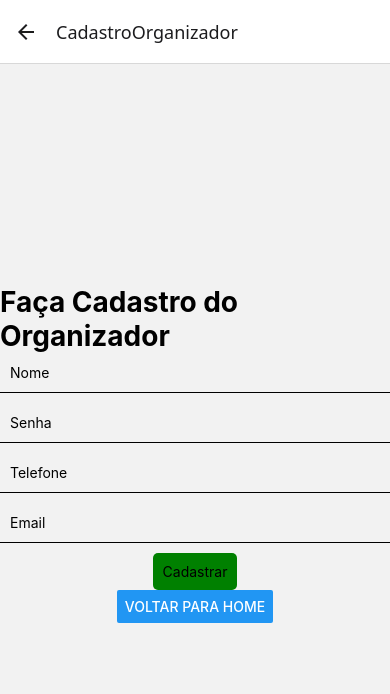
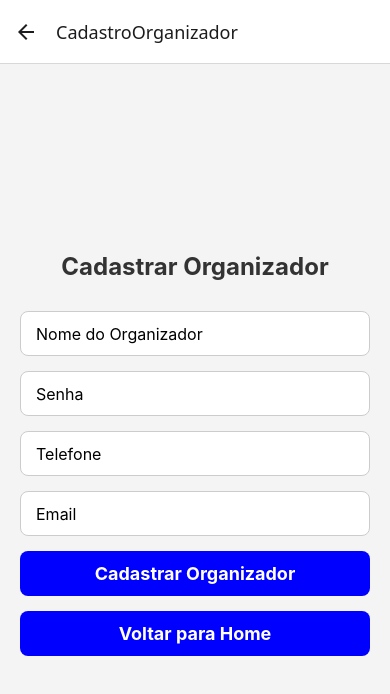
Before and after one commit to MateusC2/AulasMobile, a React Native app in the folder meuAppp/: screen /CadastroOrganizador in a window 390 px wide. Shown: the top 694 px of the page. Built offline with nearby package versions, Linux system fonts and the light colour scheme.

Commit message:
implementação do request token para cadastrar/gets

```diff
--- /dev/null
+++ b/meuAppp/src/components/DateTimePicker.js
@@ -0,0 +1,51 @@
+import React, {useState} from "react";
+import {View, Button} from "react-native"
+import DateTimePicker from "react-native-modal-datetime-picker"
+
+const DateTimePickero = ({type, buttonTitle, dateKey, setValue}) =>{
+
+    const [isDatePickerVisable, setDatePickerVisibility] = useState(false);
+
+    const showDatePicker = ()=>{
+        setDatePickerVisibility(true);
+    }
+
+    const hideDatePicker = ()=>{
+        setDatePickerVisibility(false);
+    }
+
+    const handleConfirm = (date) =>{
+        if(type === "time"){
+            const hour = date.getHours();
+            const minute = date.getMinutes();
+            const formattedTime = `${hour}:${minute}`;
+            setValue((prevState)=>({
+                ...prevState,
+                [dateKey]:formattedTime
+            }))
+        }
+        else {
+            setValue((prevState)=>({
+                ...prevState,
+                [dateKey]:date, // date:AAAA:MM:DD
+            }))
+        }
+        hideDatePicker();
+    }
+
+    return(
+        <View>
+            <Button title={buttonTitle} onPress={showDatePicker}/>
+            <DateTimePicker
+            isVisible={isDatePickerVisable}
+            mode={type}
+            locale="pt-BR"
+            onConfirm={handleConfirm}
+            onCancel={hideDatePicker}
+            textColor="#000"
+            />
+        </View>
+    )
+};
+
+export default DateTimePickero;
--- a/meuAppp/src/screens/Cadastro.js
+++ b/meuAppp/src/screens/Cadastro.js
@@ -134,7 +134,7 @@ const styles = StyleSheet.create({
     color: "#333",
   },
   registerButton: {
-    backgroundColor: "#007bff", // Cor verde para cadastro
+    backgroundColor: "blue", // Cor verde para cadastro
     paddingVertical: 10,
     paddingHorizontal: 10,
     borderRadius: 8,
@@ -149,7 +149,7 @@ const styles = StyleSheet.create({
     fontWeight: "bold",
   },
   loginButton: {
-    backgroundColor: "#007bff",
+    backgroundColor: "blue",
     paddingVertical: 12,
     paddingHorizontal: 12,
     width: "100%",
--- a/meuAppp/src/screens/CadastroEvento.js
+++ b/meuAppp/src/screens/CadastroEvento.js
@@ -9,6 +9,7 @@ import {
   Button,
 } from "react-native";
 import api from "../axios/axios";
+import DateTimePickero from "../components/DateTimePicker";
 
 export default function CadastroEvento({ navigation }) {
   const [evento, setEvento] = useState({
@@ -23,7 +24,8 @@ export default function CadastroEvento({ navigation }) {
     await api.postCadastroEvento(evento).then(
       (response) => {
         console.log(response.data.message);
-        Alert.alert("OK", response.data.message);
+        Alert.alert("Sucesso", response.data.message);
+        setEvento({ nome: "", descricao: "", data_hora: "", local: "", fk_id_organizador: "" });
       },
       (error) => {
         console.log(error.response.data.error);
@@ -34,57 +36,52 @@ export default function CadastroEvento({ navigation }) {
 
   return (
     <View style={styles.container}>
-      <Text style={styles.tittle}>Faça Cadastro do evento</Text>
+      <Text style={styles.title}>Cadastrar Evento</Text>
       <TextInput
         style={styles.input}
-        placeholder="Nome"
+        placeholder="Nome do Evento"
         value={evento.nome}
-        onChangeText={(value) => {
-          setEvento({ ...evento, nome: value });
-        }}
-      ></TextInput>
+        onChangeText={(value) => setEvento({ ...evento, nome: value })}
+      />
 
       <TextInput
         style={styles.input}
-        placeholder="descricao"
+        placeholder="Descrição do Evento"
+        multiline
+        numberOfLines={3}
         value={evento.descricao}
-        onChangeText={(value) => {
-          setEvento({ ...evento, descricao: value });
-        }}
-      ></TextInput>
-      <TextInput
-        style={styles.input}
-        placeholder="data_hora"
-        value={evento.data_hora}
-        onChangeText={(value) => {
-          setEvento({ ...evento, data_hora: value });
-        }}
-      ></TextInput>
-      <TextInput
-        style={styles.input}
-        placeholder="Local"
-        value={evento.local}
-        onChangeText={(value) => {
-          setEvento({ ...evento, local: value });
-        }}
-      ></TextInput>
+        onChangeText={(value) => setEvento({ ...evento, descricao: value })}
+      />
+
+      <View style={styles.dateTimePickerContainer}>
+        <DateTimePickero
+          type={"date"}
+          buttonTitle={evento.data_hora === "" ? "Data do Evento": evento.data_hora.toLocaleString()}
+          setValue={setEvento}
+          dateKey={"data_hora"}
+        />
+      </View>
 
       <TextInput
         style={styles.input}
-        placeholder="FK id do Organizador"
+        placeholder="Local do Evento"
+        value={evento.local}
+        onChangeText={(value) => setEvento({ ...evento, local: value })}
+      />
+
+      <TextInput
+        style={styles.input}
+        placeholder="ID do Organizador"
         keyboardType="numeric"
         value={evento.fk_id_organizador}
-        onChangeText={(value) => {
-          setEvento({ ...evento, fk_id_organizador: value });
-        }}
-      ></TextInput>
-      <TouchableOpacity onPress={handleCadastroEvento} style={styles.button}>
-        <Text>Cadastrar</Text>
+        onChangeText={(value) => setEvento({ ...evento, fk_id_organizador: value })}
+      />
+      <TouchableOpacity style={styles.cadastroButton} onPress={handleCadastroEvento}>
+        <Text style={styles.cadastroButtonText}>Cadastrar Evento</Text>
       </TouchableOpacity>
-      <Button
-        title="Voltar para Home"
-        onPress={() => navigation.navigate("Home")}
-      />
+      <TouchableOpacity style={styles.voltarButton} onPress={() => navigation.navigate("Home")}>
+        <Text style={styles.voltarButtonText}>Voltar para Home</Text>
+      </TouchableOpacity>
     </View>
   );
 }
@@ -92,23 +89,62 @@ export default function CadastroEvento({ navigation }) {
 const styles = StyleSheet.create({
   container: {
     flex: 1,
+    padding: 20,
+    backgroundColor: "#f4f4f4",
     justifyContent: "center",
     alignItems: "center",
   },
-  tittle: {
-    fontSize: 28,
+  title: {
+    fontSize: 24,
     fontWeight: "bold",
+    marginBottom: 30,
+    color: "#333",
+    textAlign: "center",
   },
   input: {
     width: "100%",
-    height: 40,
-    borderBottomWidth: 1,
-    marginBottom: 10,
-    paddingHorizontal: 10,
+    height: 45,
+    borderColor: "#ccc",
+    borderWidth: 1,
+    borderRadius: 8,
+    marginBottom: 15,
+    paddingHorizontal: 15,
+    backgroundColor: "#fff",
+    fontSize: 16,
   },
-  button: {
-    backgroundColor: "green",
-    padding: 10,
-    borderRadius: 5,
+  dateTimePickerContainer: {
+    width: "100%",
+    borderColor: "#ccc",
+    borderWidth: 1,
+    borderRadius: 8,
+    marginBottom: 15,
+    backgroundColor: "#fff",
+    paddingHorizontal: 15,
+    paddingVertical: 12, // Ajuste o padding vertical para alinhar com os inputs
+  },
+  cadastroButton: {
+    backgroundColor: "blue",
+    paddingVertical: 12,
+    borderRadius: 8,
+    alignItems: "center",
+    marginBottom: 15,
+    width: "100%",
+  },
+  cadastroButtonText: {
+    color: "#fff",
+    fontSize: 18,
+    fontWeight: "bold",
+  },
+  voltarButton: {
+    backgroundColor: "blue",
+    paddingVertical: 12,
+    borderRadius: 8,
+    alignItems: "center",
+    width: "100%",
+  },
+  voltarButtonText: {
+    color: "#fff",
+    fontSize: 18,
+    fontWeight: "bold",
   },
 });
--- a/meuAppp/src/screens/CadastroIngresso.js
+++ b/meuAppp/src/screens/CadastroIngresso.js
@@ -14,14 +14,16 @@ export default function CadastroIngresso({ navigation }) {
   const [ingresso, setIngresso] = useState({
     preco: "",
     tipo: "",
-    fk_id_ingresso: "",
+    fk_id_evento: "",
   });
 
   async function handleCadastroIngresso() {
     await api.postCadastroIngresso(ingresso).then(
       (response) => {
         console.log(response.data.message);
-        Alert.alert("OK", response.data.message);
+        Alert.alert("Sucesso", response.data.message);
+        // Opcional: Limpar os campos após o cadastro bem-sucedido
+        setIngresso({ preco: "", tipo: "", fk_id_evento: "" });
       },
       (error) => {
         console.log(error.response.data.error);
@@ -32,41 +34,35 @@ export default function CadastroIngresso({ navigation }) {
 
   return (
     <View style={styles.container}>
-      <Text style={styles.tittle}>Faça Cadastro do ingresso</Text>
+      <Text style={styles.title}>Cadastrar Ingresso</Text>
       <TextInput
         style={styles.input}
-        placeholder="Preço do ingresso"
+        placeholder="Preço do Ingresso"
+        keyboardType="numeric"
         value={ingresso.preco}
-        onChangeText={(value) => {
-          setIngresso({ ...ingresso, preco: value });
-        }}
-      ></TextInput>
+        onChangeText={(value) => setIngresso({ ...ingresso, preco: value })}
+      />
 
       <TextInput
         style={styles.input}
-        placeholder="tipo"
+        placeholder="Tipo de Ingresso (ex: VIP, Comum)"
         value={ingresso.tipo}
-        onChangeText={(value) => {
-          setIngresso({ ...ingresso, tipo: value });
-        }}
-      ></TextInput>
+        onChangeText={(value) => setIngresso({ ...ingresso, tipo: value })}
+      />
       <TextInput
         style={styles.input}
-        placeholder="Fk Id do Evento"
+        placeholder="ID do Evento"
         keyboardType="numeric"
         value={ingresso.fk_id_evento}
-        onChangeText={(value) => {
-          setIngresso({ ...ingresso, fk_id_evento: value });
-        }}
-      ></TextInput>
+        onChangeText={(value) => setIngresso({ ...ingresso, fk_id_evento: value })}
+      />
 
-      <TouchableOpacity onPress={handleCadastroIngresso} style={styles.button}>
-        <Text>Cadastrar</Text>
+      <TouchableOpacity style={styles.cadastroButton} onPress={handleCadastroIngresso}>
+        <Text style={styles.cadastroButtonText}>Cadastrar Ingresso</Text>
       </TouchableOpacity>
-      <Button
-        title="Voltar para Home"
-        onPress={() => navigation.navigate("Home")}
-      />
+      <TouchableOpacity style={styles.voltarButton} onPress={() => navigation.navigate("Home")}>
+        <Text style={styles.voltarButtonText}>Voltar para Home</Text>
+      </TouchableOpacity>
     </View>
   );
 }
@@ -74,23 +70,52 @@ export default function CadastroIngresso({ navigation }) {
 const styles = StyleSheet.create({
   container: {
     flex: 1,
+    padding: 20,
+    backgroundColor: "#f4f4f4",
     justifyContent: "center",
     alignItems: "center",
   },
-  tittle: {
-    fontSize: 28,
+  title: {
+    fontSize: 24,
     fontWeight: "bold",
+    marginBottom: 30,
+    color: "#333",
+    textAlign: "center",
   },
   input: {
     width: "100%",
-    height: 40,
-    borderBottomWidth: 1,
-    marginBottom: 10,
-    paddingHorizontal: 10,
+    height: 45,
+    borderColor: "#ccc",
+    borderWidth: 1,
+    borderRadius: 8,
+    marginBottom: 15,
+    paddingHorizontal: 15,
+    backgroundColor: "#fff",
+    fontSize: 16,
   },
-  button: {
-    backgroundColor: "green",
-    padding: 10,
-    borderRadius: 5,
+  cadastroButton: {
+    backgroundColor: "blue",
+    paddingVertical: 12,
+    borderRadius: 8,
+    alignItems: "center",
+    marginBottom: 15,
+    width: "100%",
+  },
+  cadastroButtonText: {
+    color: "#fff",
+    fontSize: 18,
+    fontWeight: "bold",
+  },
+  voltarButton: {
+    backgroundColor: "blue",
+    paddingVertical: 12,
+    borderRadius: 8,
+    alignItems: "center",
+    width: "100%",
+  },
+  voltarButtonText: {
+    color: "#fff",
+    fontSize: 18,
+    fontWeight: "bold",
   },
 });
--- a/meuAppp/src/screens/CadastroOrganizador.js
+++ b/meuAppp/src/screens/CadastroOrganizador.js
@@ -22,7 +22,9 @@ export default function CadastroOrganizador({ navigation }) {
     await api.postCadastroOrganizador(orgs).then(
       (response) => {
         console.log(response.data.message);
-        Alert.alert("OK", response.data.message);
+        Alert.alert("Sucesso", response.data.message);
+        // Opcional: Limpar os campos após o cadastro bem-sucedido
+        setOrg({ nome: "", senha: "", email: "", telefone: "" });
       },
       (error) => {
         console.log(error.response.data.error);
@@ -33,53 +35,44 @@ export default function CadastroOrganizador({ navigation }) {
 
   return (
     <View style={styles.container}>
-      <Text style={styles.tittle}>Faça Cadastro do Organizador</Text>
+      <Text style={styles.title}>Cadastrar Organizador</Text>
       <TextInput
         style={styles.input}
-        placeholder="Nome"
+        placeholder="Nome do Organizador"
         value={orgs.nome}
-        onChangeText={(value) => {
-          setOrg({ ...orgs, nome: value });
-        }}
-      ></TextInput>
+        onChangeText={(value) => setOrg({ ...orgs, nome: value })}
+      />
 
       <TextInput
         style={styles.input}
         placeholder="Senha"
+        secureTextEntry // Para ocultar a senha
         value={orgs.senha}
-        onChangeText={(value) => {
-          setOrg({ ...orgs, senha: value });
-        }}
-      ></TextInput>
+        onChangeText={(value) => setOrg({ ...orgs, senha: value })}
+      />
 
       <TextInput
         style={styles.input}
         placeholder="Telefone"
-        keyboardType="numeric"
+        keyboardType="phone-pad"
         value={orgs.telefone}
-        onChangeText={(value) => {
-          setOrg({ ...orgs, telefone: value });
-        }}
-      ></TextInput>
+        onChangeText={(value) => setOrg({ ...orgs, telefone: value })}
+      />
 
       <TextInput
         style={styles.input}
         placeholder="Email"
+        keyboardType="email-address"
         value={orgs.email}
-        onChangeText={(value) => {
-          setOrg({ ...orgs, email: value });
-        }}
-      ></TextInput>
-      <TouchableOpacity
-        onPress={handleCadastroOrganizador}
-        style={styles.button}
-      >
-        <Text>Cadastrar</Text>
+        onChangeText={(value) => setOrg({ ...orgs, email: value })}
+      />
+
+      <TouchableOpacity style={styles.cadastroButton} onPress={handleCadastroOrganizador}>
+        <Text style={styles.cadastroButtonText}>Cadastrar Organizador</Text>
       </TouchableOpacity>
-      <Button
-        title="Voltar para Home"
-        onPress={() => navigation.navigate("Home")}
-      />
+      <TouchableOpacity style={styles.voltarButton} onPress={() => navigation.navigate("Home")}>
+        <Text style={styles.voltarButtonText}>Voltar para Home</Text>
+      </TouchableOpacity>
     </View>
   );
 }
@@ -87,23 +80,52 @@ export default function CadastroOrganizador({ navigation }) {
 const styles = StyleSheet.create({
   container: {
     flex: 1,
+    padding: 20,
+    backgroundColor: "#f4f4f4",
     justifyContent: "center",
     alignItems: "center",
   },
-  tittle: {
-    fontSize: 28,
+  title: {
+    fontSize: 24,
     fontWeight: "bold",
+    marginBottom: 30,
+    color: "#333",
+    textAlign: "center",
   },
   input: {
     width: "100%",
-    height: 40,
-    borderBottomWidth: 1,
-    marginBottom: 10,
-    paddingHorizontal: 10,
+    height: 45,
+    borderColor: "#ccc",
+    borderWidth: 1,
+    borderRadius: 8,
+    marginBottom: 15,
+    paddingHorizontal: 15,
+    backgroundColor: "#fff",
+    fontSize: 16,
   },
-  button: {
-    backgroundColor: "green",
-    padding: 10,
-    borderRadius: 5,
+  cadastroButton: {
+    backgroundColor: "blue",
+    paddingVertical: 12,
+    borderRadius: 8,
+    alignItems: "center",
+    marginBottom: 15,
+    width: "100%",
+  },
+  cadastroButtonText: {
+    color: "#fff",
+    fontSize: 18,
+    fontWeight: "bold",
+  },
+  voltarButton: {
+    backgroundColor: "blue",
+    paddingVertical: 12,
+    borderRadius: 8,
+    alignItems: "center",
+    width: "100%",
+  },
+  voltarButtonText: {
+    color: "#fff",
+    fontSize: 18,
+    fontWeight: "bold",
   },
 });
--- a/meuAppp/src/screens/EventosScreen.js
+++ b/meuAppp/src/screens/EventosScreen.js
@@ -11,6 +11,7 @@ import {
     TextInput,
     Alert,
 } from "react-native";
+import { useNavigation } from "@react-navigation/native";
 import * as SecureStore from "expo-secure-store";
 
 export default function EventoScreen() {
@@ -72,9 +73,16 @@ export default function EventoScreen() {
             console.log("Erro ao buscar ingressos", error.response);
         }
     }
-
+    const navigation = useNavigation()
     return (
         <View style={styles.container}>
+            <TouchableOpacity onPress={()=>{
+                navigation.navigate("CadastroEvento");
+            }}>
+                <Text>
+                    Criar Novo Evento
+                </Text>
+            </TouchableOpacity>
             <Text style={styles.title}>Eventos Disponíveis</Text>
             {loading ? (
                 <ActivityIndicator size="large" color="#007bff" />
--- a/meuAppp/src/screens/Home.js
+++ b/meuAppp/src/screens/Home.js
@@ -1,25 +1,34 @@
 import React from "react";
-import { View, Button, StyleSheet } from "react-native";
+import { View, Button, StyleSheet, Text, TouchableOpacity } from "react-native";
 
 export default function Home({ navigation }) {
   return (
     <View style={styles.container}>
+      <Text style={styles.title}>O que você gostaria de fazer?</Text>
+      <View style={styles.buttonWrapper}>
         <Button
-        title="Evento"
-        style={{ padding: 10 }}
+          title="Criar Evento"
           onPress={() => navigation.navigate("CadastroEvento")}
         />
+      </View>
+      <View style={styles.buttonWrapper}>
         <Button
-        title="Organizador"
-        style={{ padding: 10 }}
+          title="Criar Organizadores"
           onPress={() => navigation.navigate("CadastroOrganizador")}
         />
-
+      </View>
+      <View style={styles.buttonWrapper}>
         <Button
-        title="Ingresso"
-        style={{ padding: 10 }}
+          title="Criar Ingressos"
           onPress={() => navigation.navigate("CadastroIngresso")}
         />
+      </View>
+      <View style={styles.buttonWrapper}>
+        <Button
+          title="Ver Lista de Eventos"
+          onPress={() => navigation.navigate("EventosScreen")}
+        />
+      </View>
     </View>
   );
 }
@@ -29,5 +38,19 @@ const styles = StyleSheet.create({
     flex: 1,
     justifyContent: "center",
     alignItems: "center",
+    padding: 20,
+  },
+  title: {
+    fontSize: 22,
+    fontWeight: "bold",
+    marginBottom: 40,
+    color: "#263238",
+  },
+  buttonWrapper: {
+    backgroundColor: "blue", // <----- AQUI ESTÁ A MUDANÇA PARA AZUL
+    borderRadius: 8,
+    marginBottom: 15,
+    overflow: "hidden",
+    minWidth: 280,
   },
 });
```
Also changed, not shown: meuAppp/package.json (+5 -3 lines), meuAppp/src/screens/Login.js (+5 -5 lines), 1 other file (tests, documents, lock files or other folders). Lines whose indentation alone changed are shown as unchanged.
